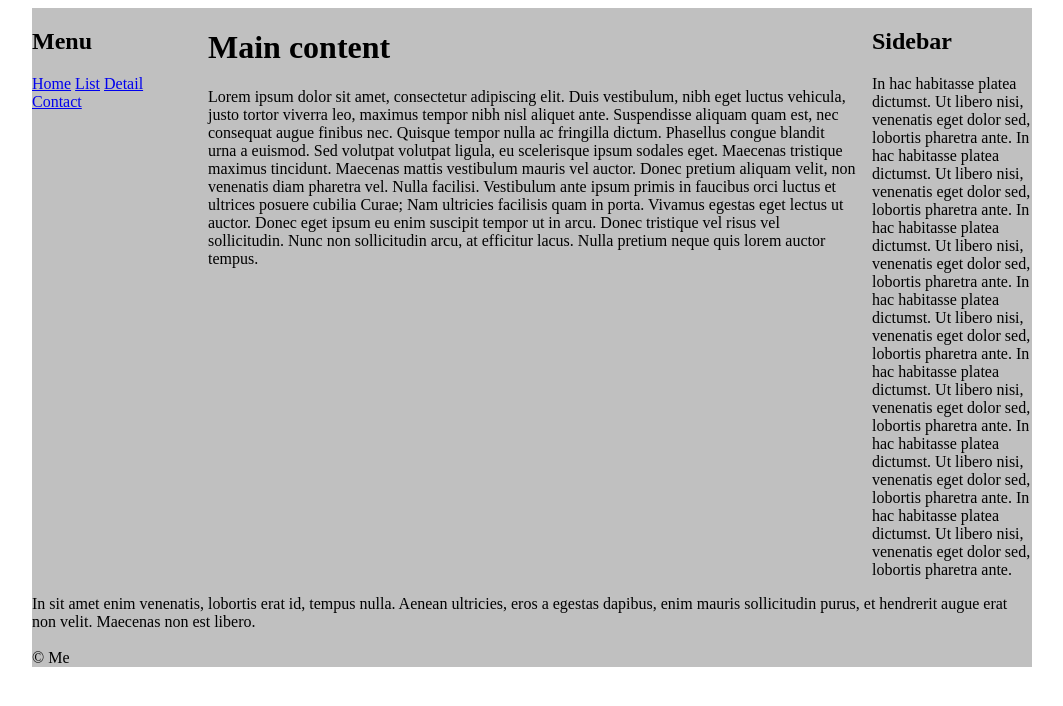
After one commit to Stephensharp/cbp-exercises-spring2017, a PHP site: page /css/float.html in a window 1280 px wide. The commit adds this page. Shown: the top 706 px of the page, without its empty margins (108-1171 px from the left). Run offline with PHP 8.4, Linux system fonts and the light colour scheme.

Commit message:
Day 7 wrap-up

```diff
--- /dev/null
+++ b/css/css/float.css
@@ -0,0 +1,26 @@
+#page {
+    width: 1000px;
+    margin: 0 auto;
+    background-color: silver;
+    overflow: hidden;
+}
+
+#menu {
+    float: left;
+    max-width: 10em;
+    margin-right: 1em;
+}
+#main {
+    margin-left: 11em;
+    margin-right: 11em;
+}
+#sidebar {
+    float: right;
+    width: 10em;
+    margin-bottom: 1em;
+}
+
+footer {
+    clear: both;
+    margin-top: 1em;
+}
--- /dev/null
+++ b/css/float.html
@@ -0,0 +1,51 @@
+<!DOCTYPE html>
+<html lang="en">
+<head>
+    <meta charset="UTF-8">
+    <meta name="viewport" content="width=device-width, initial-scale=1.0">
+    <meta http-equiv="X-UA-Compatible" content="ie=edge">
+    <title>Float</title>
+
+    <link rel="stylesheet" href="css/float.css">
+</head>
+<body>
+
+    <div id="page">
+
+        <nav id="menu">
+            <h2>Menu</h2>
+            <a href="#">Home</a>
+            <a href="#">List</a>
+            <a href="#">Detail</a>
+            <a href="#">Contact</a>
+        </nav>
+
+        <div id="sidebar">
+            <h2>Sidebar</h2>
+            In hac habitasse platea dictumst. Ut libero nisi, venenatis eget dolor sed, lobortis pharetra ante.
+            In hac habitasse platea dictumst. Ut libero nisi, venenatis eget dolor sed, lobortis pharetra ante.
+            In hac habitasse platea dictumst. Ut libero nisi, venenatis eget dolor sed, lobortis pharetra ante.
+            In hac habitasse platea dictumst. Ut libero nisi, venenatis eget dolor sed, lobortis pharetra ante.
+            In hac habitasse platea dictumst. Ut libero nisi, venenatis eget dolor sed, lobortis pharetra ante.
+            In hac habitasse platea dictumst. Ut libero nisi, venenatis eget dolor sed, lobortis pharetra ante.
+            In hac habitasse platea dictumst. Ut libero nisi, venenatis eget dolor sed, lobortis pharetra ante.
+
+        </div>
+
+        <div id="main">
+            <h1>Main content</h1>
+            <p>
+                Lorem ipsum dolor sit amet, consectetur adipiscing elit. Duis vestibulum, nibh eget luctus vehicula, justo tortor viverra leo, maximus tempor nibh nisl aliquet ante. Suspendisse aliquam quam est, nec consequat augue finibus nec. Quisque tempor nulla ac fringilla dictum. Phasellus congue blandit urna a euismod. Sed volutpat volutpat ligula, eu scelerisque ipsum sodales eget. Maecenas tristique maximus tincidunt. Maecenas mattis vestibulum mauris vel auctor. Donec pretium aliquam velit, non venenatis diam pharetra vel. Nulla facilisi. Vestibulum ante ipsum primis in faucibus orci luctus et ultrices posuere cubilia Curae; Nam ultricies facilisis quam in porta. Vivamus egestas eget lectus ut auctor. Donec eget ipsum eu enim suscipit tempor ut in arcu. Donec tristique vel risus vel sollicitudin. Nunc non sollicitudin arcu, at efficitur lacus. Nulla pretium neque quis lorem auctor tempus.
+            </p>
+        </div>
+
+        <footer>
+            In sit amet enim venenatis, lobortis erat id, tempus nulla. Aenean ultricies, eros a egestas dapibus, enim mauris sollicitudin purus, et hendrerit augue erat non velit. Maecenas non est libero.<br>
+            <br>
+            &copy; Me
+        </footer>
+
+    </div>
+
+</body>
+</html>
```
Also changed, not shown: css/css/backgrounds.css (+7 -3 lines), css/text-align.html (added, +60 -0 lines).
